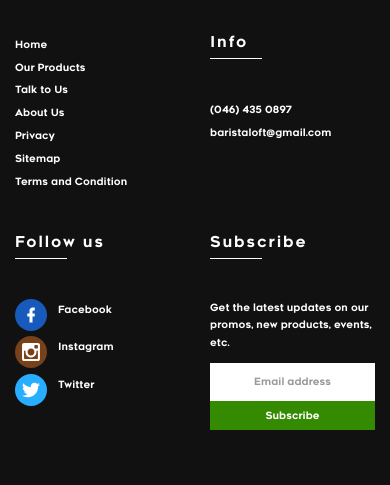
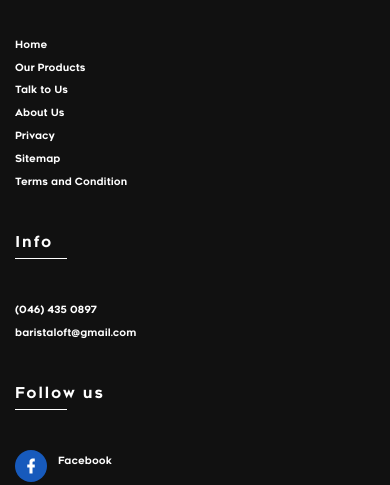
Before and after one commit to baristaloft/dev, a website: page index.html in a window 390 px wide. Shown: the part 4850-5335 px from the top of the page. Drawn offline with nearby package versions, Linux system fonts and the light colour scheme; some packages are replaced by stand-ins of ours.

Commit message:
Responsive phase

```diff
--- a/index.html
+++ b/index.html
@@ -187,7 +187,7 @@
 	        	<div class="row">
 	        		<div class="col-sm-6 col-xs-12">
 		        		<div class="row">
-			        		<div class="col-xs-6">
+			        		<div class="col-sm-6 col-xs-12">
 			        			<ul class="list-unstyled">
 			        				<li><a href="index.html">Home</a></li>
 			        				<li><a href="products.html">Our Products</a></li>
@@ -198,7 +198,7 @@
 			        				<li><a href="terms-and-condition.html">Terms and Condition</a></li>
 			        			</ul>
 			        		</div>
-			        		<div class="col-xs-6">
+			        		<div class="col-sm-6 col-xs-12">
 			        			<h4>Info</h4>
 			        			<ul class="list-unstyled">
 			        				<li><a href="tel:0464350897">(046) 435 0897</a></li>
@@ -209,7 +209,7 @@
 			        </div>
 	        		<div class="col-sm-6 col-xs-12">
 		        		<div class="row">
-			        		<div class="col-xs-6">
+			        		<div class="col-sm-6 col-xs-12">
 			        			<h4>Follow us</h4>
 			        			<ul class="list-unstyled">
 			        				<li>
@@ -257,11 +257,11 @@
 									</li>
 			        			</ul>
 			        		</div>
-			        		<div class="col-xs-6">
+			        		<div class="col-sm-6 col-xs-12">
 			        			<h4>Subscribe</h4>
 			        			<p>Get the latest updates on our promos, new products, events, etc.</p>
-		        				<form method="POST" action="http://formspree.io/mjayson.a@gmail.com">
-									<div class="input-group">
+		        				<form method="POST" action="https://formspree.io/mjayson.a@gmail.com">
+									<div class="input-group block-sm">
 										<input type="email" name="email" class="form-control text-center" placeholder="Email address">
 										<button class="btn btn-default btn-primary btn-block" type="submit">Subscribe</button>
 							    	</div>
```
Also changed, not shown: about.html (+6 -6 lines), products.html (+6 -6 lines).
